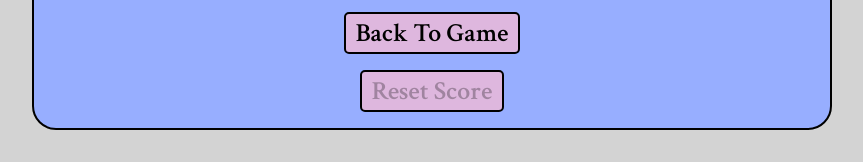
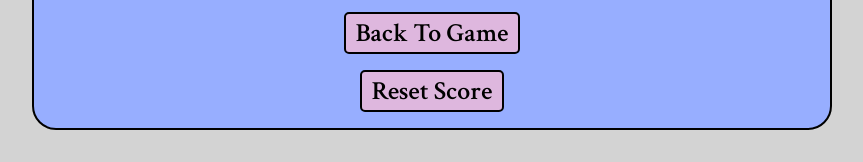
Before and after one commit to BernardusPH/color-Guess-Game, a React (Vite) app: page / in a window 1280 px wide. Shown: the part 550-712 px from the top of the page, without its empty margins (208-1071 px from the left). Built offline with nearby package versions, Linux system fonts and the light colour scheme.

Commit message:
better local Storage

```diff
--- a/src/components/gameMenu/Menu.jsx
+++ b/src/components/gameMenu/Menu.jsx
@@ -61,7 +61,7 @@ const Menu = (props) => {
         {(props.gameMenu.touched || (localStorage.getItem("score")!=0)) ? "Back To Game" : "Start Game"}
       </Button>
       <br />
-      <Button onClick={handleReset} disable={!(props.gameMenu.touched && (localStorage.getItem("score")!=0))}>
+      <Button onClick={handleReset} disable={(localStorage.getItem("score")==0)}>
         Reset Score
       </Button>
     </div>
```
